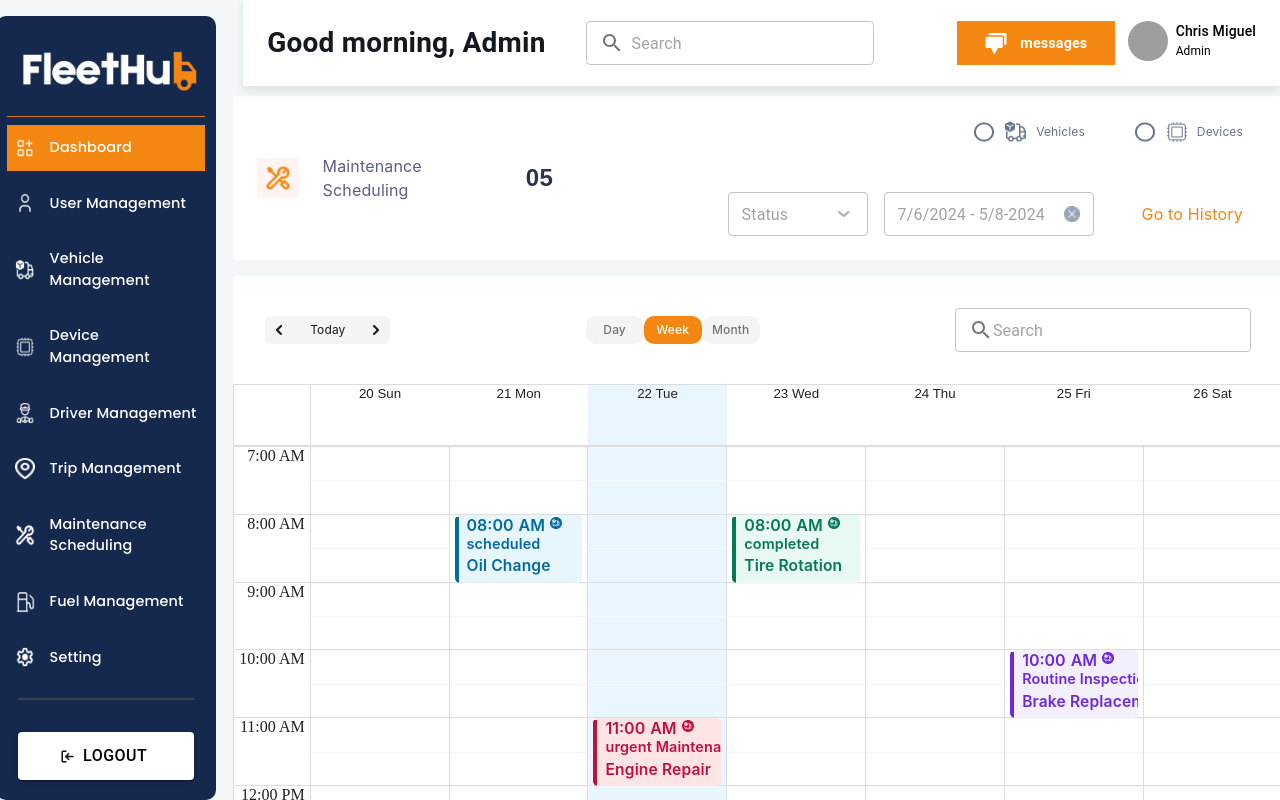
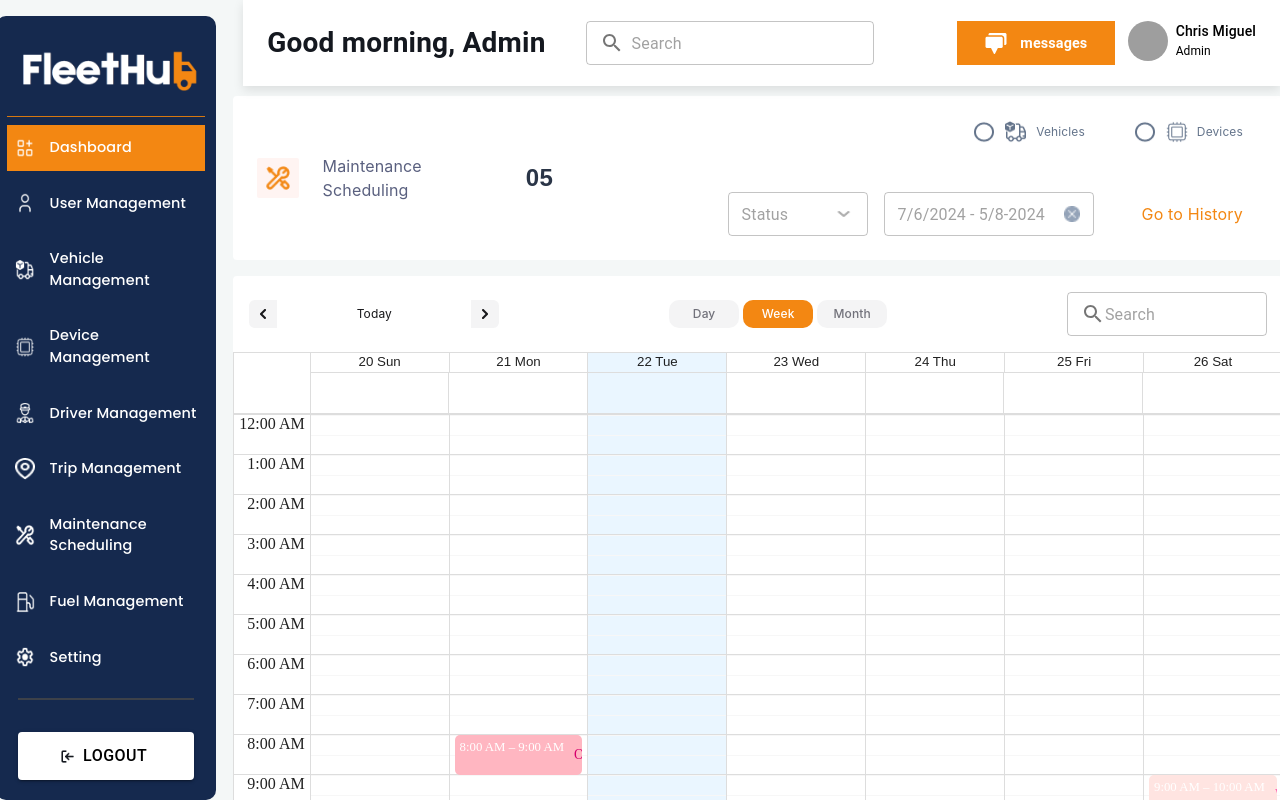
Before and after one commit to GhazanfarIjazOcta/Admin-Panel, a React (Create React App) app: page /dashboard/maintenance-scheduling in a window 1280 px wide. Shown: the top 800 px of the page. Built offline with nearby package versions, Linux system fonts and the light colour scheme; grey boxes are pictures that could not be loaded; the HTML template or start-up script is replaced by a standard one.

Commit message:
v8 finall 23

```diff
--- a/src/pages/Calendar/MyCalendar.js
+++ b/src/pages/Calendar/MyCalendar.js
@@ -1,8 +1,8 @@
-import React, { useState } from "react";
+import React, { useState, useEffect } from "react";
 import { Calendar, momentLocalizer, Views } from "react-big-calendar";
 import moment from "moment";
-import styles from "./MyCalendar.module.css";
-import "react-big-calendar/lib/css/react-big-calendar.css"; // Import the calendar styles
+import styles from "./MyCalendar.module.css"; // Ensure the styles are being imported
+import "react-big-calendar/lib/css/react-big-calendar.css";
 import {
   Box,
   IconButton,
@@ -10,28 +10,26 @@ import {
   Stack,
   TextField,
   Typography,
+  Modal,
+  PopoverPaper,
 } from "@mui/material";
 import Right from "../../assets/calander/right.png";
 import Left from "../../assets/calander/left.png";
-import { textFieldContainerStyle } from "../../components/UI/styles/Layout";
 import SearchIcon from "@mui/icons-material/Search";
-import blueEventIcon from "../../assets/calander/blueEventIcon.png";
-import greenEventIcon from "../../assets/calander/greenEventIcon.png";
-import orangeEvantIcon from "../../assets/calander/orangeEvantIcon.png";
-import purpleEventIcon from "../../assets/calander/purpleEventIcon.png";
-import redEventIcon from "../../assets/calander/redEventIcon.png";
+import { ChevronRight, FormatListBulleted } from "@mui/icons-material";
+
 const localizer = momentLocalizer(moment);
-// const EmptyGutter = () => <div style={{ display: "none" }} />;
+
 function CustomToolbar(props) {
-  const [selectedView, setSelectedView] = useState("week"); // Initialize state
+  const [selectedView, setSelectedView] = useState("week");
 
   const handleViewChange = (view) => {
     setSelectedView(view);
-    props.onView(view); // Notify parent of view change
+    props.onView(view);
   };
 
   const getButtonStyles = (view) => ({
-    width: "58px",
+    width: "70px",
     height: "28px",
     backgroundColor: selectedView === view ? "#F38712" : "#F4F4F5",
     display: "flex",
@@ -39,6 +37,7 @@ function CustomToolbar(props) {
     justifyContent: "center",
     cursor: "pointer",
     borderRadius: "10px",
+    margin: "0 2px",
   });
 
   const getTextStyles = (view) => ({
@@ -47,27 +46,28 @@ function CustomToolbar(props) {
     color: selectedView === view ? "#FFFFFF" : "#71717A",
     fontFamily: "Inter",
   });
+
   return (
     <Box
       sx={{
         display: "flex",
+        flexDirection: "row",
         justifyContent: "space-between",
         alignItems: "center",
         borderRadius: "20px",
-
+        p: 2,
+        flexWrap: "wrap",
       }}
-      p={4}
     >
       {/* Left Side: Today, Back, and Next buttons */}
       <Box
         sx={{
           display: "flex",
           alignItems: "center",
-          width: "125px",
-          height: "28px",
-          backgroundColor: "#F4F4F5",
           justifyContent: "space-between",
-          borderRadius: "20px",
+          width: "100%",
+          maxWidth: {lg:"250px" , xs:"300px"},
+          marginBottom: { xs: 2, sm: 0 },
         }}
       >
         <img
@@ -96,30 +96,38 @@ function CustomToolbar(props) {
       </Box>
 
       {/* Center: View buttons */}
+      <Box
+        sx={{
+          display: "flex",
+          justifyContent: "center",
+          width: { xs: "100%", sm: "auto" },
+          flexWrap: "wrap",
+        }}
+      >
+        {["day", "week", "month"].map((view) => (
+          <Box
+            key={view}
+            sx={getButtonStyles(view)}
+            onClick={() => handleViewChange(view)}
+          >
+            <Typography sx={getTextStyles(view)}>
+              {view.charAt(0).toUpperCase() + view.slice(1)}
+            </Typography>
+          </Box>
+        ))}
+      </Box>
 
-      <Box sx={{ display: "flex", flexDirection: "row" }}>
-        <Box
-          sx={getButtonStyles("day")}
-          onClick={() => handleViewChange("day")}
-        >
-          <Typography sx={getTextStyles("day")}>Day</Typography>
-        </Box>
-        <Box
-          sx={getButtonStyles("week")}
-          onClick={() => handleViewChange("week")}
-        >
-          <Typography sx={getTextStyles("week")}>Week</Typography>
-        </Box>
-        <Box
-          sx={getButtonStyles("month")}
-          onClick={() => handleViewChange("month")}
-        >
-          <Typography sx={getTextStyles("month")}>Month</Typography>
-        </Box>
-      </Box>
       {/* Right Side: Search field */}
-      <div>
-        <Box sx={textFieldContainerStyle}>
+
+        <Box sx={{ marginLeft: '10px' ,
+  display: "flex",
+  justifyContent: "center",
+  width: { xs: "100%", sm: "auto" },
+  flexWrap: "wrap",
+
+  mt:{xs:2 , lg:0}
+
+        }}>
           <TextField
             placeholder="Search"
             variant="outlined"
@@ -135,13 +143,16 @@ function CustomToolbar(props) {
             }}
             sx={{
               "& .MuiInputBase-root": {
-                height: "44px", // Adjust the height as needed
-                width: { xs: "100%", sm: "296px" }, // Responsive width
+                height: "44px",
+                width: { xs: "100%", sm: "200px" },
+                justifyContent: "center"
               },
             }}
           />
         </Box>
-      </div>
+
+
+
     </Box>
   );
 }
@@ -149,58 +160,84 @@ function CustomToolbar(props) {
 function MyCalendar() {
   const myEventsList = [
     {
-      start: moment().day(1).startOf("day").add(8, "hours").toDate(), // Monday 8 AM
-      end: moment().day(1).startOf("day").add(9, "hours").toDate(), // Assuming 1 hour duration
+      start: moment().day(1).startOf("day").add(8, "hours").toDate(),
+      end: moment().day(1).startOf("day").add(9, "hours").toDate(),
       title: "Oil Change",
-      eventType: "scheduled",
-      icon: blueEventIcon, // Optional: You can use an icon if needed
-      backgroundColor: "#E7F6FD", // Custom background color
-      mainColor: "#0369A1",
+      eventType: "Scheduled",
+      backgroundColor: "#FFB6C1", // Light pink
+      mainColor: "#D5006D", // Dark pink
     },
     {
-      start: moment().day(3).startOf("day").add(8, "hours").toDate(), // Wednesday 8 AM
-      end: moment().day(3).startOf("day").add(9, "hours").toDate(), // Assuming 1 hour duration
-      title: "Tire Rotation",
-      eventType: "completed",
-      icon: greenEventIcon, // Optional: You can use an icon if needed
-      backgroundColor: "#E8F8F3", // Custom background color
-      mainColor: "#047857",
+      start: moment().day(2).startOf("day").add(10, "hours").toDate(),
+      end: moment().day(2).startOf("day").add(11, "hours").toDate(),
+      title: "Team Meeting",
+      eventType: "Meeting",
+      backgroundColor: "#ADD8E6", // Light blue
+      mainColor: "#0000FF", // Blue
     },
     {
-      start: moment().day(2).startOf("day").add(11, "hours").toDate(), // Tuesday 11 AM
-      end: moment().day(2).startOf("day").add(12, "hours").toDate(), // Assuming 1 hour duration
-      title: "Engine Repair",
-      eventType: "urgent Maintenance",
-      icon: redEventIcon, // Optional: You can use an icon if needed
-      backgroundColor: "#FFE4E6", // Custom background color
-      mainColor: "#BE123C",
+      start: moment().day(3).startOf("day").add(12, "hours").toDate(),
+      end: moment().day(3).startOf("day").add(13, "hours").toDate(),
+      title: "Project Deadline",
+      eventType: "Deadline",
+      backgroundColor: "#90EE90", // Light green
+      mainColor: "#006400", // Dark green
     },
     {
-      start: moment().day(5).startOf("day").add(10, "hours").toDate(), // Friday 10 AM
-      end: moment().day(5).startOf("day").add(11, "hours").toDate(), // Assuming 1 hour duration
-      title: "Brake Replacement",
-      eventType: "Routine Inspection",
-      icon: purpleEventIcon, // Optional: You can use an icon if needed
-      backgroundColor: "#F4EFFF", // Custom background color
-      mainColor: "#6D28D9",
+      start: moment().day(4).startOf("day").add(14, "hours").toDate(),
+      end: moment().day(4).startOf("day").add(15, "hours").toDate(),
+      title: "Lunch with Client",
+      eventType: "Meeting",
+      backgroundColor: "#FFFFE0", // Light yellow
+      mainColor: "#FFD700", // Gold
     },
     {
-      start: moment().day(1).startOf("day").add(14, "hours").toDate(), // Monday 2 PM
-      end: moment().day(1).startOf("day").add(15, "hours").toDate(), // Assuming 1 hour duration
-      title: "Safety Inspection",
-      eventType: "pending Approval",
-      icon: orangeEvantIcon, // Optional: You can use an icon if needed
-      backgroundColor: "#FEF6E7", // Custom background color
-      mainColor: "#D0905C",
+      start: moment().day(5).startOf("day").add(16, "hours").toDate(),
+      end: moment().day(5).startOf("day").add(17, "hours").toDate(),
+      title: "Conference Call",
+      eventType: "Call",
+      backgroundColor: "#E6E6FA", // Lavender
+      mainColor: "#6A5ACD", // Slate blue
+    },
+    {
+      start: moment().day(6).startOf("day").add(9, "hours").toDate(),
+      end: moment().day(6).startOf("day").add(10, "hours").toDate(),
+      title: "Website Launch",
+      eventType: "Launch",
+      backgroundColor: "#FFE4E1", // Misty rose
+      mainColor: "#FF69B4", // Hot pink
+    },
+    {
+      start: moment().day(7).startOf("day").add(11, "hours").toDate(),
+      end: moment().day(7).startOf("day").add(12, "hours").toDate(),
+      title: "Team Outing",
+      eventType: "Event",
+      backgroundColor: "#FFDAB9", // Peach puff
+      mainColor: "#FF4500", // Orange red
     },
   ];
 
+  const [openModal, setOpenModal] = useState(false);
+  const [selectedEvent, setSelectedEvent] = useState(null);
+  const [isMobile, setIsMobile] = useState(false);
+
+  useEffect(() => {
+    const handleResize = () => {
+      setIsMobile(window.innerWidth < 600); // Adjust breakpoint as needed
+    };
+
+    window.addEventListener("resize", handleResize);
+    handleResize(); // Initial check
+
+    return () => {
+      window.removeEventListener("resize", handleResize);
+    };
+  }, []);
+
   function eventStyleGetter(event) {
-    let backgroundColor = event.backgroundColor || "#D9EAD3"; // Default color if not specified
-
     return {
       style: {
-        backgroundColor: backgroundColor,
+        backgroundColor: event.backgroundColor || "#D9EAD3",
         borderRadius: "5px",
         color: "#fff",
         display: "flex",
@@ -208,174 +245,134 @@ function MyCalendar() {
         padding: "5px",
         border: "none",
         marginLeft: "5px",
-        width: "90px", // Adjust the width as needed
-        whiteSpace: "nowrap", // Prevent text from wrapping
+        height: "40px",
+        cursor: "pointer",
       },
+
     };
   }
 
   function EventComponent({ event }) {
-    const { start, icon } = event;
+    return (
+      <div
+        onClick={() => {
+          setSelectedEvent(event);
+          setOpenModal(true);
+        }}
+        style={{
+          backgroundColor: event.backgroundColor,
+          borderRadius: "5px",
+          height: "100%",
+          display: "flex",
+          alignItems: "center",
+          padding: "5px",
+          cursor: "pointer", // Make boxes clickable
+          color: event.mainColor,
+          fontSize: "14px"
 
-    // Format the start time as needed
-    const startTime = moment(start).format("HH:mm");
-
-    return (
-      <>
-        <Box
+        }}
+      >  <spam display={{xs:"none"}} >{event.title} </spam>
+        {/* Text is removed for mobile view */}
+        <Typography
           sx={{
-            position: "absolute",
-            top: "0px",
-            right: "0px",
-            marginBottom: "2px",
-            backgroundColor: event.backgroundColor,
-            height: "100%",
-            width: "100%",
-          }}
-        ></Box>
-        <Box
-          sx={{
-            display: "flex",
-            alignItems: "start",
-            flexDirection: "column",
-            gap: "0px",
-            // color: "#fff",
-            //   padding: "5px",
-            border: "none", // Ensure no border is applied
-            fontSize: "12px", // Adjust font size if needed
-            position: "absolute",
-            top: "2px",
-            left: "12px",
-            marginBottom: "2px",
+            display:{xs:"none"} // Hide text for calendar view in mobile
           }}
         >
-          <span style={{ display: "flex", flexDirection: "row", gap: "5px" }}>
-            <span
-              style={{
-                fontSize: "16px",
-                color: event.mainColor,
-                fontWeight: 600,
-                fontFamily: "Inter, sans-serif",
-                margin: "none",
-                padding: "none",
-              }}
-            >
-              {startTime}
-            </span>
-            <span
-              style={{
-                fontSize: "16px",
-                color: event.mainColor,
-                fontWeight: 600,
-                fontFamily: "Inter, sans-serif",
-                margin: "none",
-                padding: "none",
-                // marginLeft: "5px",
-              }}
-            >
-              AM
-            </span>
-            <span>
-              <img src={event.icon} height={"12px"} width={"12px"} />
-            </span>
-          </span>
-          <Typography
-            sx={{
-              fontSize: "1.2em",
-              color: event.mainColor,
-              fontWeight: 600,
-              fontFamily: "Inter, sans-serif",
-              style: "italic",
-            }}
-          >
-            {event.eventType}
-          </Typography>
-          <Typography
-            sx={{
-              fontSize: "1.3em",
-              color: event.mainColor,
-              fontWeight: 600,
-              fontFamily: "Inter, sans-serif",
-            }}
-          >
-            {event.title}
-          </Typography>
-        </Box>
-        <Box
-          sx={{
-            position: "absolute",
-            top: "2px",
-            left: "0px",
-            marginBottom: "2px",
-            backgroundColor: event.mainColor,
-            height: "100%",
-            width: "4px",
-          }}
-        ></Box>
-        {/* <Box
-          sx={{
-            position: "absolute",
-            top: "0px",
-            right: "0px",
-            marginBottom: "2px",
-            backgroundColor: "white",
-            height: "100%",
-            width: "50px",
-            borderBottom: "1px solid #E0E0E0",
-          }}
-        ></Box> */}
-      </>
+          {event.title}
+        </Typography>
+      </div>
     );
   }
 
+  const handleClose = () => {
+    setOpenModal(false);
+    setSelectedEvent(null);
+  };
+
   return (
-    <div style={{ width: "100%", height: "850px", overflow: "hidden" }}>
+    <div className={styles.calendarContainer} >
       <Calendar
         localizer={localizer}
         events={myEventsList}
         startAccessor="start"
         endAccessor="end"
+        defaultView={Views.WEEK} // Set default view to week
         style={{
-          width: "100%",
-          height: "100%",
-          border: "none", // Remove the border around the calendar
+          height: isMobile ? "50vh" : "100vh",
+          minHeight: "400px", // Ensure minimum height
+
         }}
-        defaultView={Views.WEEK}
-        views={["week", "day", "month"]}
-        step={30}
-        timeslots={2}
-        min={new Date(2024, 7, 12, 7, 0)} // Start time at 7 AM
-        max={new Date(2024, 7, 12, 17, 0)} // End time at 5 PM
         components={{
-          toolbar: CustomToolbar, // Use the custom toolbar
-          event: EventComponent, // Use custom event component
-          // timeGutterHeader: EmptyGutter, // Hide time gutter header
-          // timeGutter: EmptyGutter, // Hide time gutter
+          toolbar: CustomToolbar,
+          event: EventComponent,
         }}
-        eventPropGetter={eventStyleGetter} // Apply custom styles
-        dayPropGetter={(date) => ({
-          style: {
-            backgroundcolor:
-              date.getDay() === 0 || date.getDay() === 6
-                ? "#F7F7F7"
-                : "white" && date.getDay() === 4
-                ? "#FFF2E3"
-                : "white", // Example: Different background color for Sundays
-            borderBottom: "none", // Remove bottom border
-            borderLeft: "none", // Remove left border
-            borderTop: "none", // Remove top border
-          },
-        })}
-        timeSlotWrapper={({ children }) =>
-          React.cloneElement(children, {
-            style: {
-              borderTop: "none", // Remove top border
-              borderLeft: "none", // Remove left border
-              borderBottom: "none", // Remove bottom border
-            },
-          })
-        }
+
+        onSelectEvent={ (event) =>{
+      setSelectedEvent(event);
+      setOpenModal(true);
+
+        }}
+        eventPropGetter={eventStyleGetter}
+
       />
+
+      {/* List of Events */}
+      {isMobile && (
+        <Box sx={{ padding: 2, display: "flex", flexDirection: "column" }}>
+          {myEventsList.map((event, index) => (
+            <Box
+              key={index}
+              sx={{
+                backgroundColor: event.backgroundColor,
+                borderRadius: "5px",
+                marginBottom: 1,
+                padding: 2,
+                color: event.mainColor,
+                cursor: "pointer",
+                fontWeight: 600,
+                fontSize: "14px",
+              }}
+              onClick={() => {
+                setSelectedEvent(event);
+                setOpenModal(true);
+              }}
+            >
+              {event.title}
+            </Box>
+          ))}
+        </Box>
+      )}
+
+      {openModal && (
+        <Modal open={openModal} onClose={handleClose}>
+          <Box
+            sx={{
+              position: "absolute",
+              top: "50%",
+              left: "50%",
+              transform: "translate(-50%, -50%)",
+              width: {lg:300, xs:230},
+              bgcolor: "background.paper",
+              borderRadius: 2,
+              boxShadow: 24,
+              p: 4,
+            }}
+          >
+            <Typography variant="h6" component="h2">
+              {selectedEvent?.title}
+            </Typography>
+            <Typography sx={{ mt: 2 }}>
+              Event Type: {selectedEvent?.eventType}
+            </Typography>
+            <Typography sx={{ mt: 2 }}>
+              Start: {moment(selectedEvent?.start).format("MMMM Do YYYY, h:mm a")}
+            </Typography>
+            <Typography sx={{ mt: 2 }}>
+              End: {moment(selectedEvent?.end).format("MMMM Do YYYY, h:mm a")}
+            </Typography>
+          </Box>
+        </Modal>
+      )}
     </div>
   );
 }
--- a/src/pages/Calendar/MyCalendar.module.css
+++ b/src/pages/Calendar/MyCalendar.module.css
@@ -1,11 +1,48 @@
-MyCalendar.module.css
-.rbc-time-gutter {
-    display: none;
+/* MyCalendar.module.css */
+.header {
+  background-color: #f5f5f5; /* Light background color */
+  padding: 15px; /* Spacing around header */
+  text-align: center; /* Centered text */
+  box-shadow: 0 2px 4px rgba(0, 0, 0, 0.1); /* Optional shadow effect */
+}
+
+.calendarContainer {
+  width: 100%;
+  height: 100%;
+}
+
+/* Styles for desktop view */
+@media (min-width: 601px) {
+  .calendarContainer {
+    height: calc(100vh - 60px); /* Full height for desktop, accounting for header */
   }
-  /* MyCalendar.module.css */
-.rbc-day-header {
-    font-size: 16px; /* Adjust the font size as needed */
-    font-family: "Inter, sans-serif"; /* Optional: Customize the font family */
-    font-weight: 600; /* Optional: Customize the font weight */
-    color: #333; /* Optional: Customize the color */
+
+  .rbc-toolbar {
+    /* Desktop toolbar styles */
+    justify-content: space-between;
+    padding: 20px;
   }
+
+  .rbc-event {
+    height: 50px; /* Adjust event height for desktop */
+    font-size: 14px; /* Font size for desktop */
+  }
+}
+
+/* Styles for mobile view */
+@media (max-width: 600px) {
+  .calendarContainer {
+    height: calc(80vh - 60px); /* Adjust height for mobile view */
+  }
+
+  .rbc-toolbar {
+    /* Mobile toolbar styles */
+    flex-direction: column;
+    padding: 10px;
+  }
+
+  .rbc-event {
+    height: 40px; /* Adjust event height for mobile */
+    font-size: 12px; /* Font size for mobile */
+  }
+}
```
